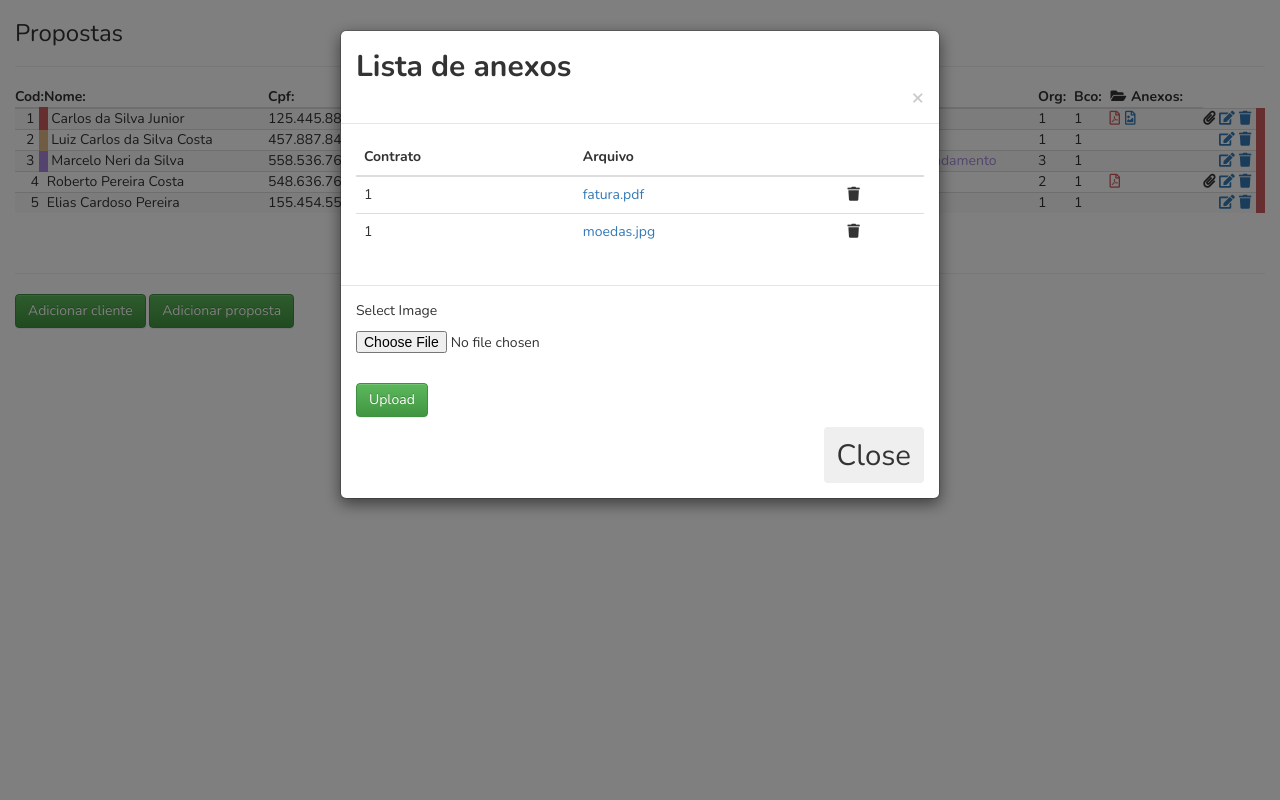
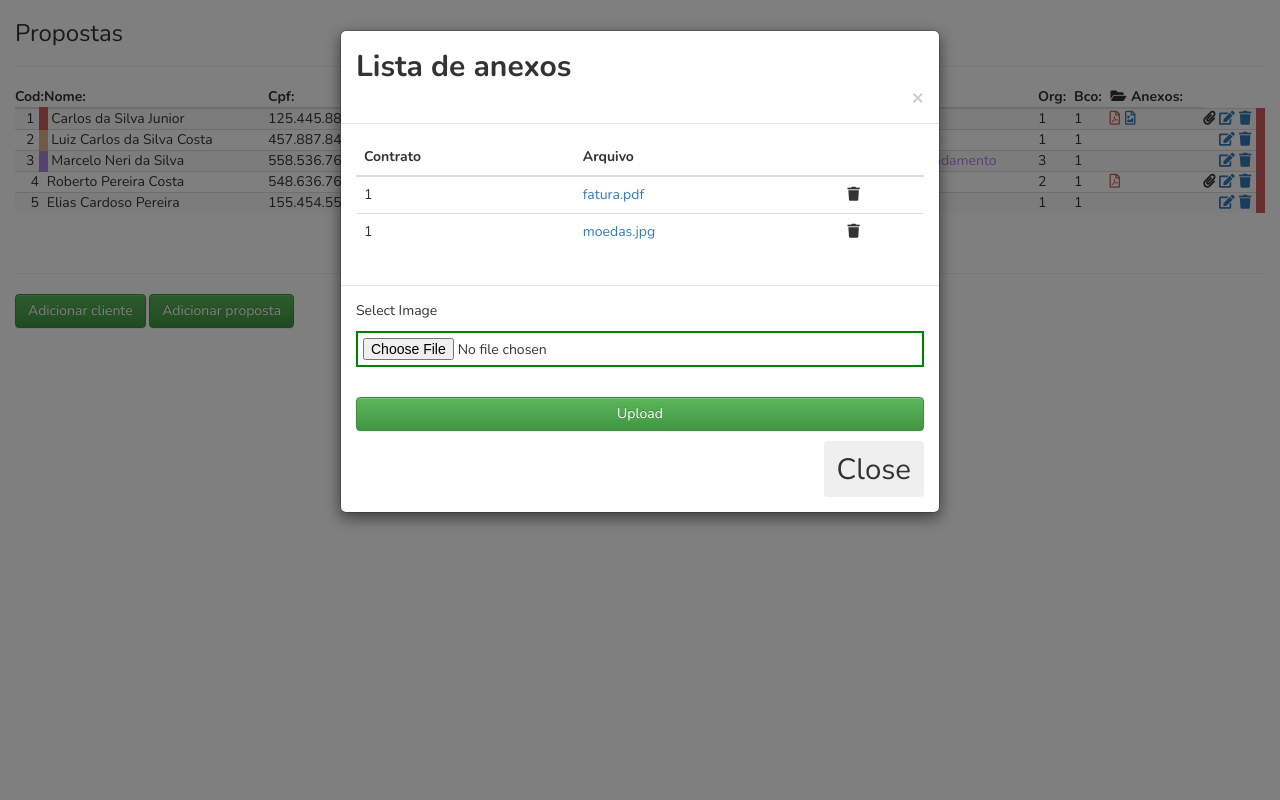
Before and after one commit to mnerisilva/consignado, a PHP site: page / in a window 1280 px wide, after a click that opens the changed part. Run offline with PHP 8.4, Linux system fonts and the light colour scheme; data comes from the database, SQL or seed files in the repository; some libraries are stand-ins or nearby versions.

Commit message:
version x.xx

```diff
--- a/css/styles.css
+++ b/css/styles.css
@@ -205,3 +205,13 @@
 #upload_form p {
     text-align: left;
 }
+
+.btn_upload_button {
+    width: 100%;
+}
+
+.input_upload_file {
+    border: solid 2px green;
+    padding: 5px;
+    width: 100%;
+}
--- a/index.php
+++ b/index.php
@@ -174,10 +174,10 @@ include_once 'includes/message.php';
                 <div class='modal-footer'>
                         <form method="post" id="upload_form" enctype='multipart/form-data'>
                             <p>Select Image</p>
-                         <p><input type="file" name="upload_file" /></p>
+                         <p><input type="file" name="upload_file" class="input_upload_file" /></p>
                          <br />
                          <input type="hidden" name="hidden_folder_name" id="hidden_folder_name" />
-                         <p><input type="submit" name="upload_button" class="btn btn-success" value="Upload" /></p>
+                         <p><input type="submit" name="upload_button" class="btn btn-success btn_upload_button" value="Upload" /></p>
                         </form>
                      <!--<span class='btn btn-success'><i class='fas fa-plus-circle' style='font-size: 3em;'></i></span>-->
                      <button type='button' class='btn btn-secondary' data-dismiss='modal' style="font-size: 2.1em;">Close</button>
```
